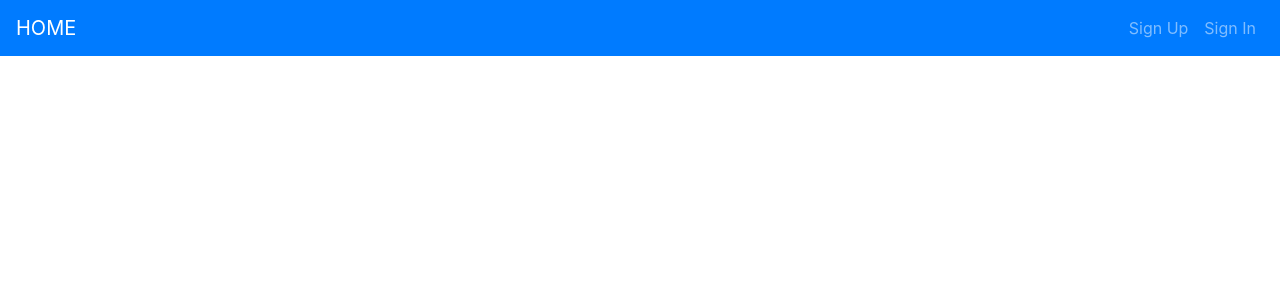
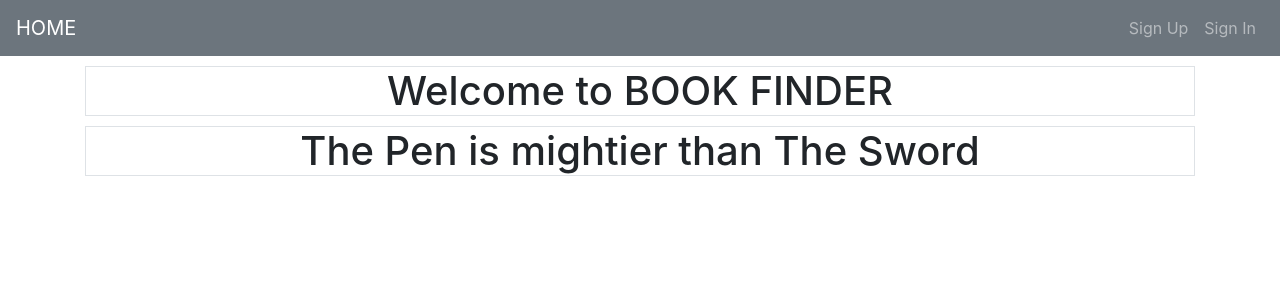
Before and after one commit to alyrmrt/project4-client, a React app: page /#/ in a window 1280 px wide. Shown: the top 300 px of the page. Built offline with nearby package versions, Linux system fonts and the light colour scheme.

Commit message:
added styling

```diff
--- a/src/components/App/App.js
+++ b/src/components/App/App.js
@@ -61,6 +61,12 @@ class App extends Component {
           <AuthenticatedRoute user={user} path='/search' render={() => (
             <Search msgAlert={this.msgAlert} user={user} />
           )} />
+          <Route exact path='/' render={() => (
+            <h1 className="entry border">Welcome to BOOK FINDER</h1>
+          )} />
+          <Route exact path='/' render={() => (
+            <h1 className="entry border">The Pen is mightier than The Sword</h1>
+          )} />
         </main>
       </Fragment>
     )
--- a/src/components/BookCard.js
+++ b/src/components/BookCard.js
@@ -7,7 +7,8 @@ const BookCard = (props) => {
       <div className="desc">
         <p>{props.title}</p>
         <p>{props.author} </p>
-        <p>{props.publishedDate}</p>
+        <p>{props.published}</p>
+        <p>{props.infoLink}</p>
       </div>
     </div>
   )
--- a/src/components/BookList.js
+++ b/src/components/BookList.js
@@ -12,6 +12,7 @@ const BookList = (props) => {
             title={book.volumeInfo.title}
             author={book.volumeInfo.authors}
             published={book.volumeInfo.publishedDate}
+            infoLink={book.volumeInfo.infoLink}
           />
         })
       }
--- a/src/components/Books.js
+++ b/src/components/Books.js
@@ -15,9 +15,10 @@ class Books extends Component {
     searchBook = (event) => {
       event.preventDefault()
       request
-        .get('https://www.googleapis.com/books/v1/volumes')
+        .get('https://www.googleapis.com/books/v1/volumes/')
         .query({ q: this.state.searchField })
         .then((data) => {
+          console.log(data)
           this.setState({ books: [...data.body.items] })
         })
     }
--- a/src/components/Header/Header.js
+++ b/src/components/Header/Header.js
@@ -19,7 +19,7 @@ const unauthenticatedOptions = (
 )
 
 const Header = ({ user }) => (
-  <Navbar bg="primary" variant="dark" expand="md">
+  <Navbar bg="secondary" variant="dark" expand="md">
     <Navbar.Brand href="#">
        HOME
     </Navbar.Brand>
--- a/src/components/SearchArea.js
+++ b/src/components/SearchArea.js
@@ -4,7 +4,7 @@ const SearchArea = (props) => {
   return (
     <div className="search-area">
       <form onSubmit={props.searchBook}>
-        <input onChange={props.handleSearch} type="text"/>
+        <input placeholder="Search Books..." onChange={props.handleSearch} type="text"/>
         <button id="sub" type="submit">Search</button>
       </form>
 
--- a/src/components/SignUp/SignUp.js
+++ b/src/components/SignUp/SignUp.js
@@ -35,7 +35,7 @@ class SignUp extends Component {
         message: messages.signUpSuccess,
         variant: 'success'
       }))
-      .then(() => history.push('/'))
+      .then(() => history.push('/sign-in'))
       .catch(error => {
         this.setState({ email: '', password: '', passwordConfirmation: '' })
         msgAlert({
--- a/src/index.scss
+++ b/src/index.scss
@@ -41,3 +41,8 @@ header {
       grid-auto-rows: 1fr;
       grid-gap: 1em;
   }
+
+  .entry {
+    text-align: center;
+    margin-top: 10px;
+  }
```
